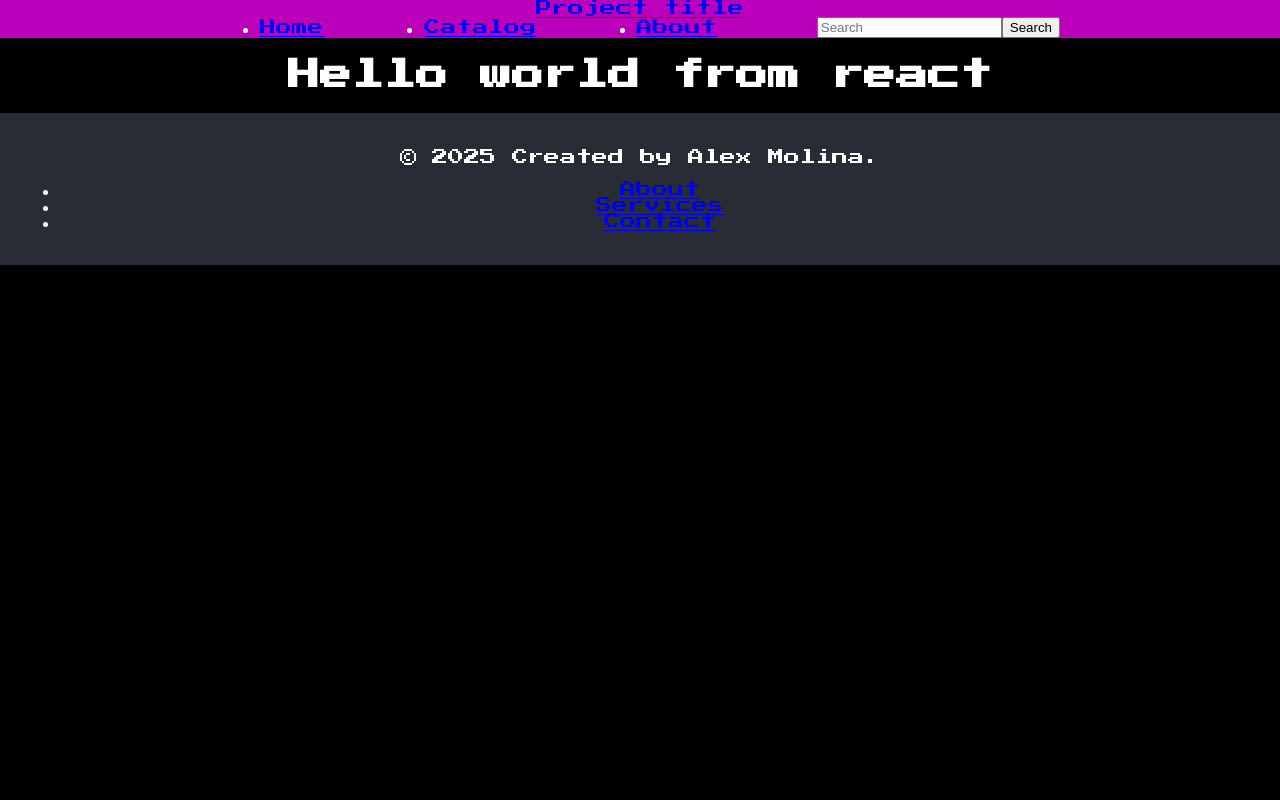
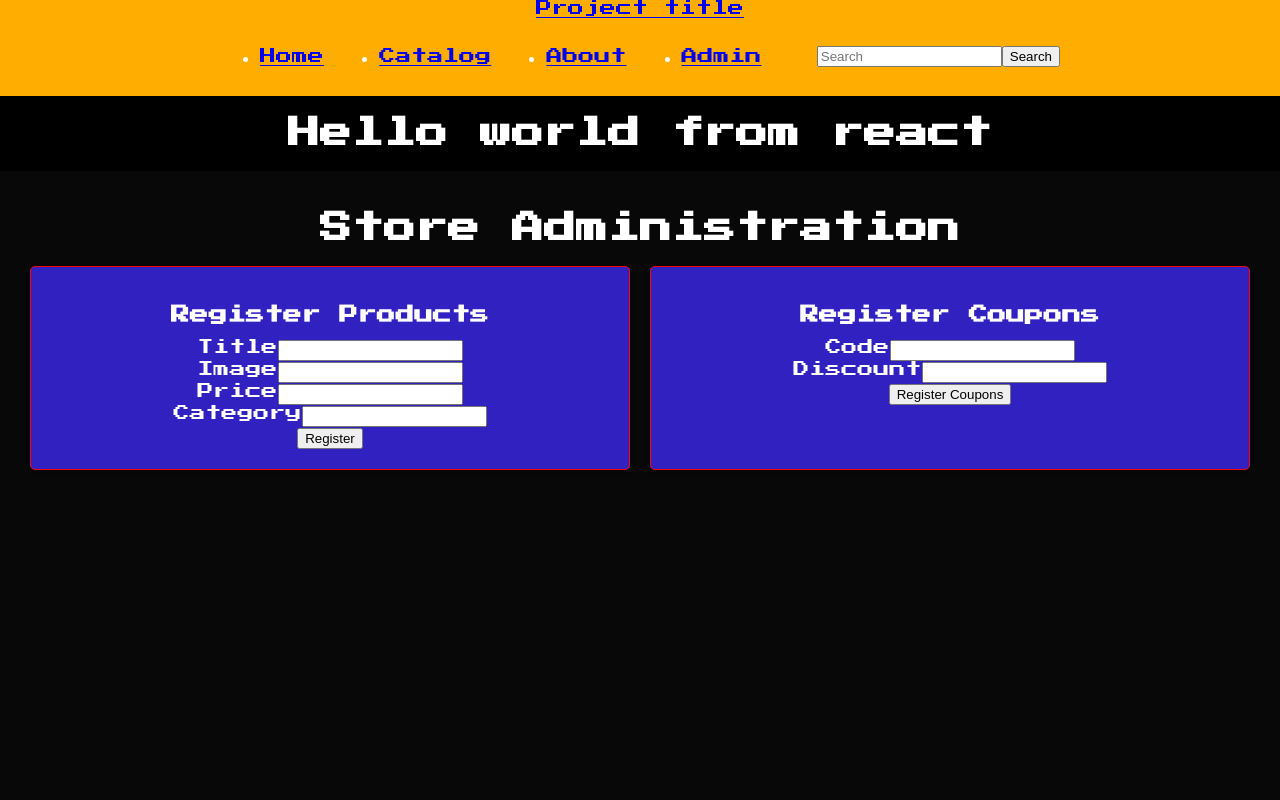
Before and after one commit to Amolina5/online-store, a React (Create React App) app: page /admin in a window 1280 px wide. Shown: the top 800 px of the page. Built offline with nearby package versions, Linux system fonts and the light colour scheme.

Commit message:
admin page

```diff
--- a/src/App.js
+++ b/src/App.js
@@ -5,6 +5,7 @@ import CatalogPage from './components/CatalogPage';
 import Footer from './components/footer';
 import HomePage from './components/HomePage';
 import AboutPage from './components/AboutPage';
+import Admin from './components/admin';
 
 import {BrowserRouter, Routes, Route } from 'react-router-dom';
 
@@ -22,6 +23,7 @@ function App() {
         <Route path="/"element={<HomePage/>} />
         <Route path="/about"element={<AboutPage/>} />
         <Route path="/catalog"element={<CatalogPage/>} />
+        <Route path="/admin"element={<Admin/>}/>
        </Routes>
 
 
--- a/src/components/Product.jsx
+++ b/src/components/Product.jsx
@@ -26,9 +26,9 @@ function Product(props) {
             return 'snow';
         } else if(cardEffect === 'lights') {
             return 'lights';
-        } else if(cardEffect === 'fire') {
-            return 'fire';
-        } else {
+        } else if(cardEffect === 'pacman') {
+            return 'pacman';
+        } else if(cardEffect === 'rainbow') {
             return '';
         }
     }
--- /dev/null
+++ b/src/components/admin.jsx
@@ -0,0 +1,61 @@
+import React from 'react';
+import './styles/admin.css';
+
+function Admin() {
+  return (
+    <div className="Admin page">
+      <h1>Store Administration</h1>
+
+      <div className="parent">
+        <div className="prod-form">
+          <h3>Register Products</h3>
+        <div>
+            <label className='form-label'>Title</label>
+            <input type='text' className='form-control' />
+        </div>
+
+        <div>
+            <label className='form-label'>Image</label>
+            <input type='text' className='form-control' />
+        </div>
+
+        <div>
+            <label className='form-label'>Price</label>
+            <input type='text' className='form-control' />
+        </div>
+
+        <div>
+            <label className='form-label'>Category</label>
+            <input type='text' className='form-control' />
+        </div>
+
+        <div className='controls'>
+            <button className='btn btn-sm btn-dark'>Register</button>
+        </div>
+          {/* Add product registration form inputs here */}
+        </div>
+
+        <div className="coupon-form">
+          <h3>Register Coupons</h3>
+
+          <div>
+            <label className='form-label'>Code</label>
+            <input type='text' className='form-control' />
+          </div>
+
+          <div>
+            <label className='form-label'>Discount</label>
+            <input type='text' className='form-control' />
+          </div>
+
+          <div className='controls'>
+            <button className='btn btn-sm btn-dark'>Register Coupons</button>
+        </div>
+          {/* Add coupon registration form inputs here */}
+        </div>
+      </div>
+    </div>
+  );
+}
+
+export default Admin;
--- a/src/components/navbar.jsx
+++ b/src/components/navbar.jsx
@@ -20,6 +20,10 @@ function Navbar() {
                                 <a className="nav-link" href="/about">About</a>
                             </li>
 
+                            <li className="nav-item">
+                                <a className="nav-link" href="/admin">Admin</a>
+                            </li>
+
                             <form className="search-bar" role="search">
                                 <input className="form-control me-2" type="search" placeholder="Search" aria-label="Search" />
                                 <button className="btn btn-outline-success" type="submit">Search</button>
--- a/src/components/styles/Product.css
+++ b/src/components/styles/Product.css
@@ -34,8 +34,8 @@
 }
 
 .buy-button {
-    background-color: #04f83d;
-    color: blueviolet;
+    background-color: #04d9ff;
+    color: rgb(226, 125, 43);
     border: none;
     padding: 16px;
     border-radius: 4px;
@@ -117,3 +117,41 @@
         box-shadow: 0 0 10px pink, 0 0 20px pink, 0 0 30px pink;
     }
 }
+.pacman {
+    position: relative;
+    width: 50px;
+    height: 50px;
+    background: yellow;
+    border-radius: 50%;
+    animation: pacman-chomp 0.5s infinite;
+}
+
+.pacman::before {
+    content: '';
+    position: absolute;
+    top: 50%;
+    left: 50%;
+    width: 50%;
+    height: 50%;
+    background: white;
+    border-radius: 50%;
+    transform: translate(-50%, -50%);
+}
+
+@keyframes pacman-chomp {
+    0% {
+        clip-path: polygon(0% 0%, 100% 0%, 100% 100%, 0% 100%);
+    }
+    50% {
+        clip-path: polygon(0% 0%, 100% 25%, 100% 75%, 0% 100%);
+    }
+    100% {
+        clip-path: polygon(0% 0%, 100% 0%, 100% 100%, 0% 100%);
+    }
+}
+
+.pacman-container {
+    position: absolute;
+    top: 10px;
+    right: 10px;
+}
--- /dev/null
+++ b/src/components/styles/admin.css
@@ -0,0 +1,40 @@
+.page {
+    padding: 20px;
+    background-color: #090808;
+    min-height: 100vh;
+}
+
+.parent {
+    display: flex;                /* Use flexbox for layout */
+    justify-content: space-around; /* Space items evenly */
+    margin-top: 20px;
+}
+
+.prod-form, .coupon-form {
+    background-color: rgb(49, 33, 192);
+    border: 1px solid #f60606;      /* Light border */
+    border-radius: 5px;          /* Rounded corners */
+    padding: 20px;               /* Padding inside the boxes */
+    box-shadow: 0 2px 5px rgba(0,0,0,0.1); /* Slight shadow */
+    flex: 1;                     /* Make both boxes grow equally */
+    margin: 0 10px;              /* Margin on the sides */
+}
+
+h1 {
+    text-align: center;          /* Center header */
+}
+
+h3 {
+    margin-bottom: 15px;         /* Space between heading and form elements */
+}
+
+/* Add responsive styles */
+@media (max-width: 768px) {
+    .parent {
+        flex-direction: column;   /* Stack elements vertically on smaller screens */
+    }
+
+    .prod-form, .coupon-form {
+        margin: 10px 0;           /* Add vertical margin */
+    }
+}
--- a/src/components/styles/navbar.css
+++ b/src/components/styles/navbar.css
@@ -1,6 +1,6 @@
 @import url('https://fonts.googleapis.com/css2?family=Press+Start+2P&display=swap');
 .navbar {
-    background-color: rgb(187, 0, 187);
+    background-color: #FFAD00;
 }
 
 .navbar-nav{
@@ -8,6 +8,7 @@
     justify-content: space-between;
     align-items: center;
     width: 800px;
+    height: 80px;
     margin: 0 auto;
 }
 
```
Also changed, not shown: src/components/CatalogPage.jsx (+1 -0 lines).
